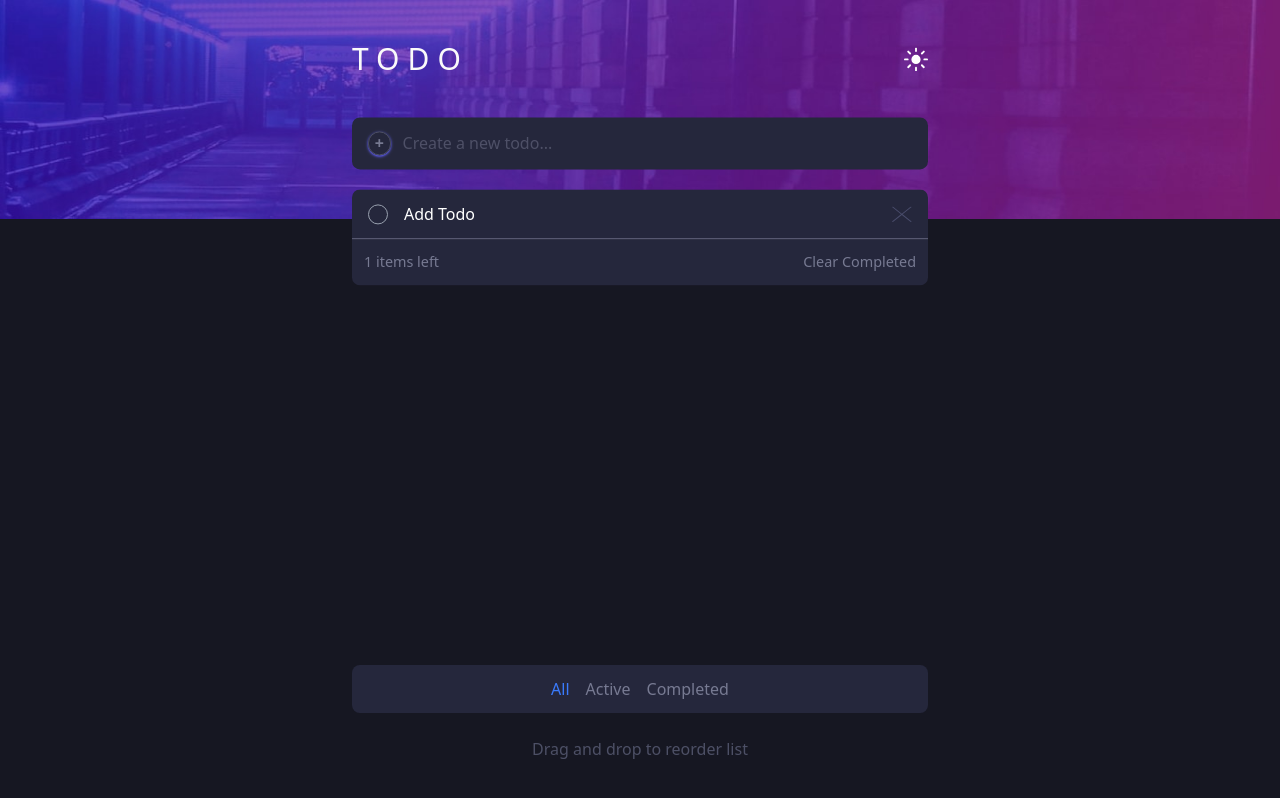
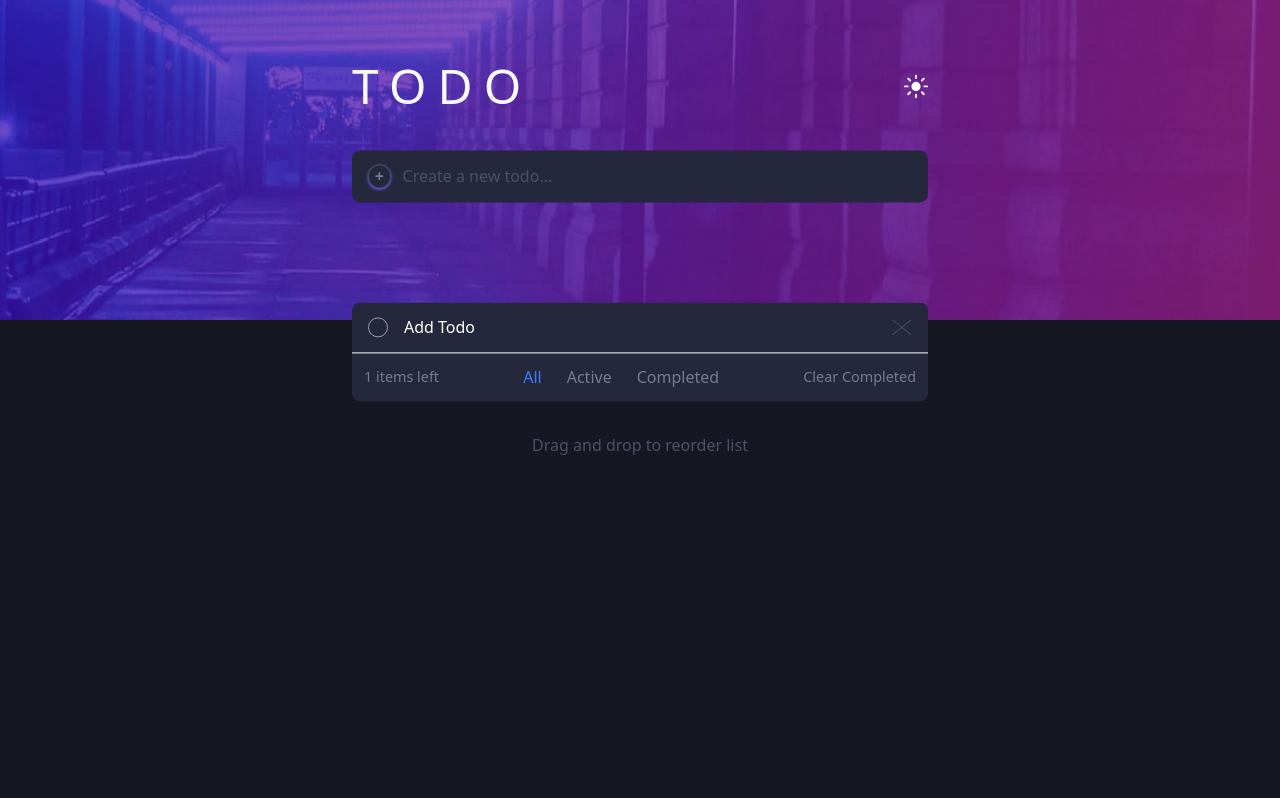
Before and after one commit to ZcRaaTch/Todo-app, a React (Vite) app: page / in a window 1280 px wide. Built offline with nearby package versions, Linux system fonts and the light colour scheme; the HTML template or start-up script is replaced by a standard one.

Commit message:
changes in desktop view

```diff
--- a/index.html
+++ b/index.html
@@ -13,7 +13,7 @@
     <title>Todo App</title>
   </head>
   <body
-    class="bg-[var(--color-light-secondary-1)] text-[var(--color-light-secondary-4)] dark:text-[var(--color-dark-secondary-4)] dark:bg-[var(--color-dark-primary)]"
+    class="overflow-hidden bg-[var(--color-light-secondary-1)] text-[var(--color-light-secondary-4)] dark:text-[var(--color-dark-secondary-4)] dark:bg-[var(--color-dark-primary)]"
   >
     <div id="root"></div>
     <script type="module" src="/src/main.jsx"></script>
--- a/package.json
+++ b/package.json
@@ -23,6 +23,7 @@
     "react-dom": "^19.0.0",
     "react-redux": "^9.2.0",
     "react-router-dom": "^7.1.5",
+    "swapy": "^1.0.5",
     "tailwindcss": "^4.0.6"
   },
   "devDependencies": {
--- a/src/App.jsx
+++ b/src/App.jsx
@@ -23,10 +23,10 @@ function App() {
 
   return (
     <>
-      <div className="bg-[url('/images/bg-mobile-light.jpg')] dark:bg-[url('/images/bg-mobile-dark.jpg')] sm:bg-[url('/images/bg-desktop-light.jpg')] sm:dark:bg-[url('/images/bg-desktop-dark.jpg')] w-full h-[13.7rem] bg-[length:100%_100%] bg-no-repeat"></div>
-      <div className="z-10 -translate-y-[12.6rem] w-full">
+      <div className="bg-[url('/images/bg-mobile-light.jpg')] dark:bg-[url('/images/bg-mobile-dark.jpg')] sm:bg-[url('/images/bg-desktop-light.jpg')] sm:dark:bg-[url('/images/bg-desktop-dark.jpg')] w-full h-[13.7rem] lg:h-64 xl:h-80 bg-[length:100%_100%] bg-no-repeat"></div>
+      <div className="z-10 -translate-y-[12.6rem] lg:-translate-y-[17.6rem] w-full">
         <div className=" mx-auto my-6 mb flex justify-between w-[85%] sm:w-[75%] lg:w-[45%] md:w-[50%]">
-          <h1 className="font-medium tracking-[0.5rem] text-[var(--color-light-primary)] text-3xl">
+          <h1 className="font-medium tracking-[0.5rem] lg:tracking-[0.7rem] text-[var(--color-light-primary)] text-3xl lg:text-5xl">
             TODO
           </h1>
           <ThemeButton />
@@ -35,8 +35,8 @@ function App() {
       </div>
 
       <TodoList />
-      <Filter />
-      <p className=" z-20 text-center text-[var(--color-light-secondary-3)] dark:text-[var(--color-dark-secondary-5)]">
+      <Filter classname="lg:hidden -translate-y-[12.6rem]" />
+      <p className="  text-center text-[var(--color-light-secondary-3)] dark:text-[var(--color-dark-secondary-5)] lg:my-8 -translate-y-[12.6rem]">
         Drag and drop to reorder list
       </p>
     </>
--- a/src/components/Filter.jsx
+++ b/src/components/Filter.jsx
@@ -3,12 +3,15 @@ import { useSelector, useDispatch } from "react-redux";
 import { setFilter } from "../store/todoSlice";
 import { CustomButton } from "./componentExport";
 
-function Filter() {
+function Filter({ classname = "", ...props }) {
   const dispatch = useDispatch();
   const activeFilter = useSelector((state) => state.todos.filters);
   return (
     <>
-      <div className="w-[85%] lg:w-[45%] sm:w-[75%] md:w-[50%] mx-auto my-6 p-3 px-8 rounded-lg flex justify-center gap-4 bg-[var(--color-light-primary)] dark:bg-[var(--color-dark-secondary-1)]">
+      <div
+        className={`w-[85%] sm:w-[75%] md:w-[50%] lg:w-[40%] mx-auto my-6 lg:my-0 p-3 px-8 rounded-lg lg:rounded-none flex justify-center lg:justify-around lg:gap-0 gap-4 bg-[var(--color-light-primary)] dark:bg-[var(--color-dark-secondary-1)] ${classname}`}
+        {...props}
+      >
         <CustomButton
           onClick={() => dispatch(setFilter("All"))}
           classname={`${
--- a/src/components/TodoList.jsx
+++ b/src/components/TodoList.jsx
@@ -7,7 +7,7 @@ import {
 } from "../store/todoSlice";
 import crossIcon from "../assets/icon-cross.svg";
 import checkIcon from "../assets/icon-check.svg";
-import { CustomButton } from "./componentExport";
+import { CustomButton, Filter } from "./componentExport";
 
 function TodoList() {
   const todos = useSelector((state) => state.todos.todos);
@@ -22,8 +22,8 @@ function TodoList() {
   });
 
   return (
-    <div className="w-[85%] lg:w-[45%] sm:w-[75%] md:w-[50%] mx-auto min-h-[250px] max-h-[260px] -translate-y-[12.6rem]">
-      <ul className="list-none rounded-lg overflow-hidden flex-col divide-y-[1px]">
+    <div className="w-[85%] lg:w-[45%] sm:w-[75%] md:w-[50%] rounded-lg overflow-hidden mx-auto -translate-y-[12.6rem]">
+      <ul className="list-none overflow-y-scroll flex-col max-h-[350px] divide-y-[1px] ">
         {filteredTodos.map((todo) => (
           <li
             key={todo.id}
@@ -64,10 +64,12 @@ function TodoList() {
             </button>
           </li>
         ))}
-        <li className="flex w-full p-3 justify-between  bg-[var(--color-light-primary)] dark:bg-[var(--color-dark-secondary-1)]">
+      </ul>
+      <div className="flex w-full p-3 justify-between items-center border-t-[1px] border-t-white bg-[var(--color-light-primary)] dark:bg-[var(--color-dark-secondary-1)]">
         <p className="text-[0.9rem]">
           {todos.filter((todo) => !todo.completed).length} items left
         </p>
+        <Filter classname="hidden lg:flex lg:p-0" />
         <CustomButton
           type="button"
           classname="text-[0.9rem]"
@@ -75,8 +77,7 @@ function TodoList() {
         >
           Clear Completed
         </CustomButton>
-        </li>
-      </ul>
+      </div>
     </div>
   );
 }
```
Also changed, not shown: 1 other file (tests, documents, lock files or other folders). Lines whose indentation alone changed are shown as unchanged.
